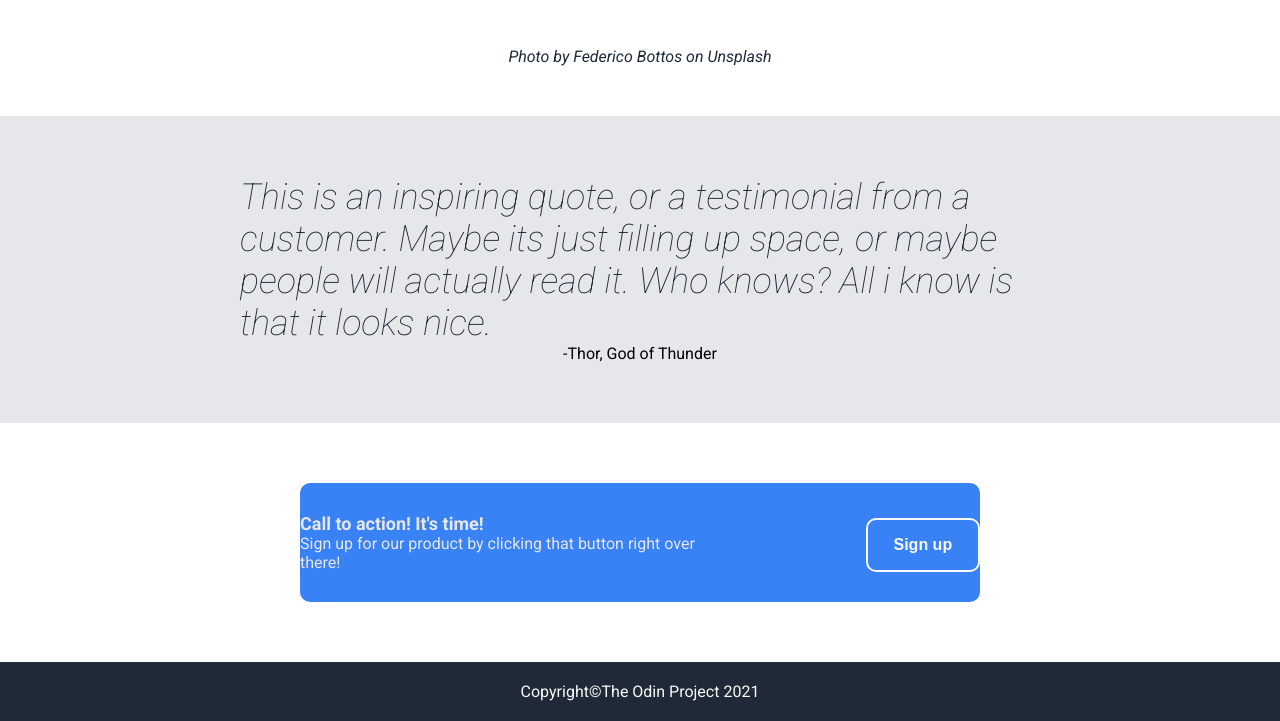
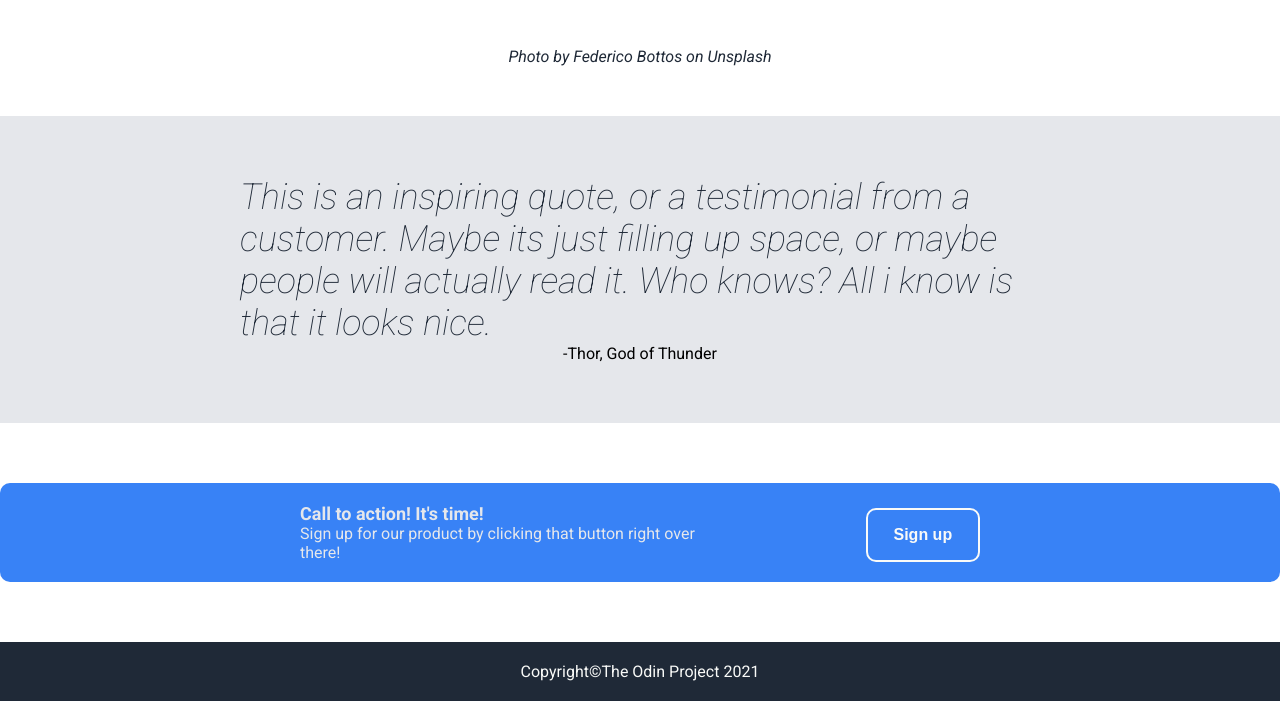
Before and after one commit to rileygregg/projects, a plain HTML site: page project-one/index.html in a window 1280 px wide. Shown: the part 912-1633 px from the top of the page. Drawn offline with Linux system fonts and the light colour scheme.

Commit message:
revised '.fourthcontainer' and elements within

```diff
--- a/project-one/style.css
+++ b/project-one/style.css
@@ -69,6 +69,7 @@ ul {
 .topcontainer img {
     width: 800px;
     height: auto;
+
 }
 
 .toptext {
@@ -108,7 +109,7 @@ button {
     flex-direction: row;
     justify-content: center;
     gap: 100px;
-
+    flex-wrap: wrap;
 }
 
 .textpicture img {
@@ -153,17 +154,23 @@ button {
     font-style: italic;
 }
 
+.fourthcontainer {
+    display: flex;
+    justify-content: center;
+    align-items: center;
+
+}
+
 .fourthsmaller {
     display: flex;
     justify-content: center;
     background-color: #3882f6;
     color: #e5e7eb;
-    margin-left: 300px;
-    margin-right: 300px;
-    margin-top: 60px;
-    margin-bottom: 60px;
-    padding-top: 30px;
-    padding-bottom: 30px;
+    /*when dealing with margin or padding, when you want to adjust the height
+    and the width evenly on all sides, the first number below is for the top/bottom,
+    the second is for left/right */
+    margin: 60px auto;
+    padding: 20px 300px;
     border-radius: 10px;
 }
 
```
